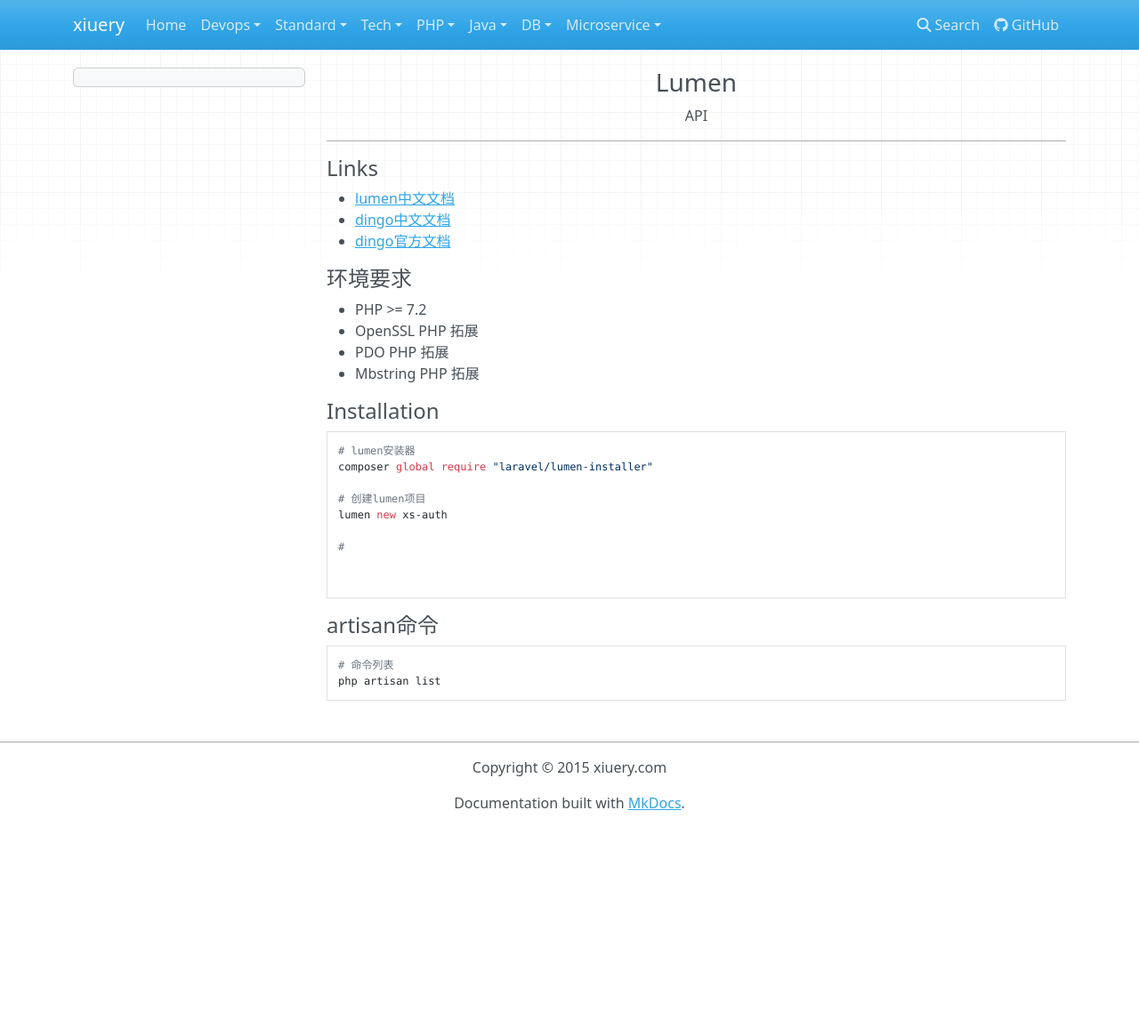
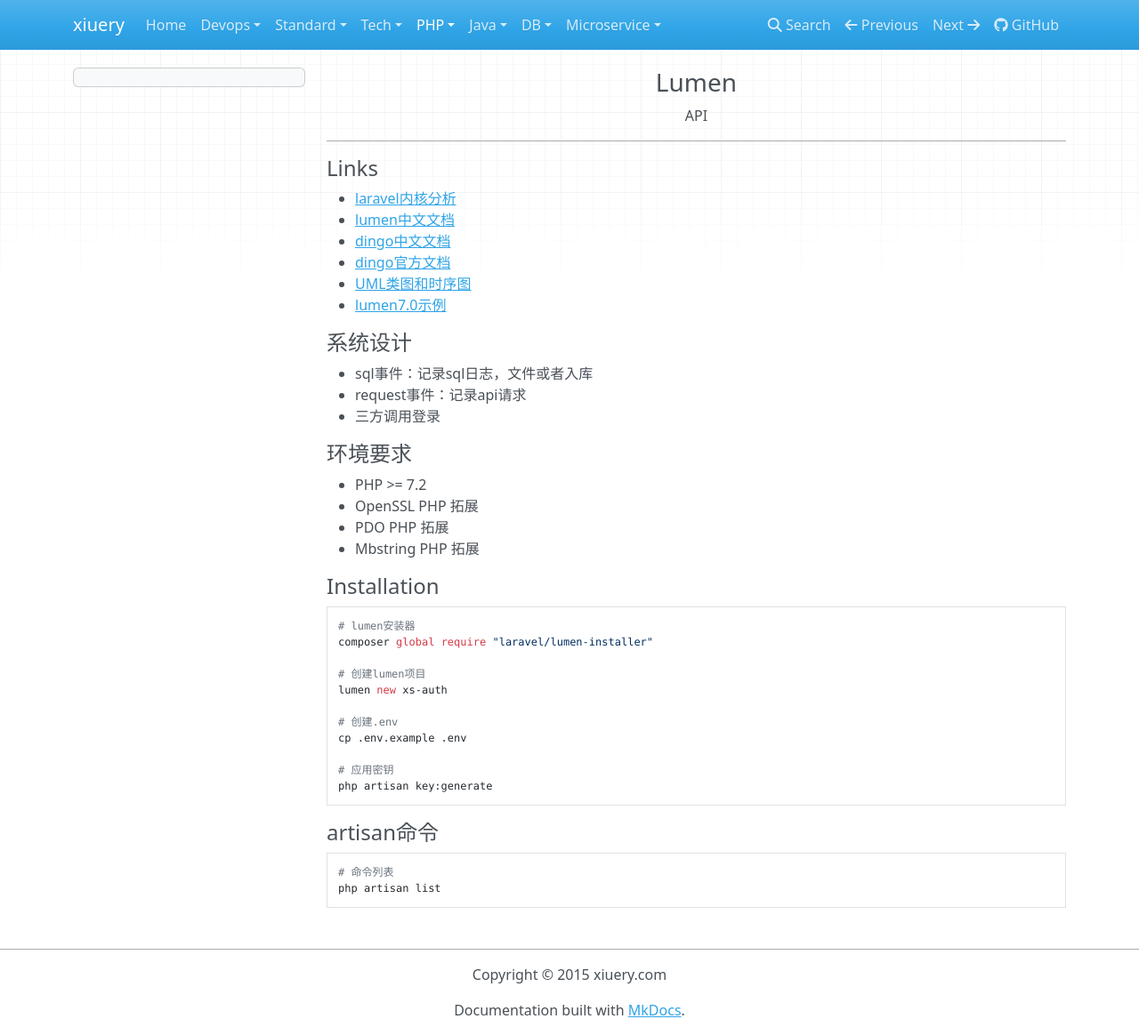
Before and after one commit to xiuery/manual, an MkDocs documentation site: the page built from docs/php/lumen7.md, in a window 1280 px wide and 1164 px high. Shown: the whole window at 89% size. Built offline with MkDocs 1.6.1, drawn with Linux system fonts in a browser that asks for light colours; nearby versions of some CDN libraries.

Commit message:
add lumen7

````diff
--- a/docs/php/lumen.md
+++ b/docs/php/lumen7.md
@@ -4,9 +4,17 @@ API
 ---
 
 #### Links
+- [laravel内核分析](https://learnku.com/docs/laravel-kernel)
 - [lumen中文文档](https://learnku.com/docs/lumen/6.x)
 - [dingo中文文档](https://learnku.com/docs/dingo-api/3.x)
 - [dingo官方文档](https://github.com/dingo/api/wiki)
+- [UML类图和时序图](https://design-patterns.readthedocs.io/zh_CN/latest/)
+- [lumen7.0示例](https://github.com/Jiannei/lumen-api-starter)
+
+#### 系统设计
+- sql事件：记录sql日志，文件或者入库
+- request事件：记录api请求
+- 三方调用登录
 
 #### 环境要求
 - PHP >= 7.2
@@ -22,9 +30,11 @@ composer global require "laravel/lumen-installer"
 # 创建lumen项目
 lumen new xs-auth
 
-#
+# 创建.env
+cp .env.example .env
 
-
+# 应用密钥
+php artisan key:generate
 ```
 
 #### artisan命令
--- a/mkdocs.yml
+++ b/mkdocs.yml
@@ -35,6 +35,7 @@ nav:
     - xpath: tech/xpath.md
   - PHP:
     - Homestead: php/homestead.md
+    - Lumen: php/lumen7.md
   - Java:
     - Base: java/index.md
     - Spring: java/spring.md
````
